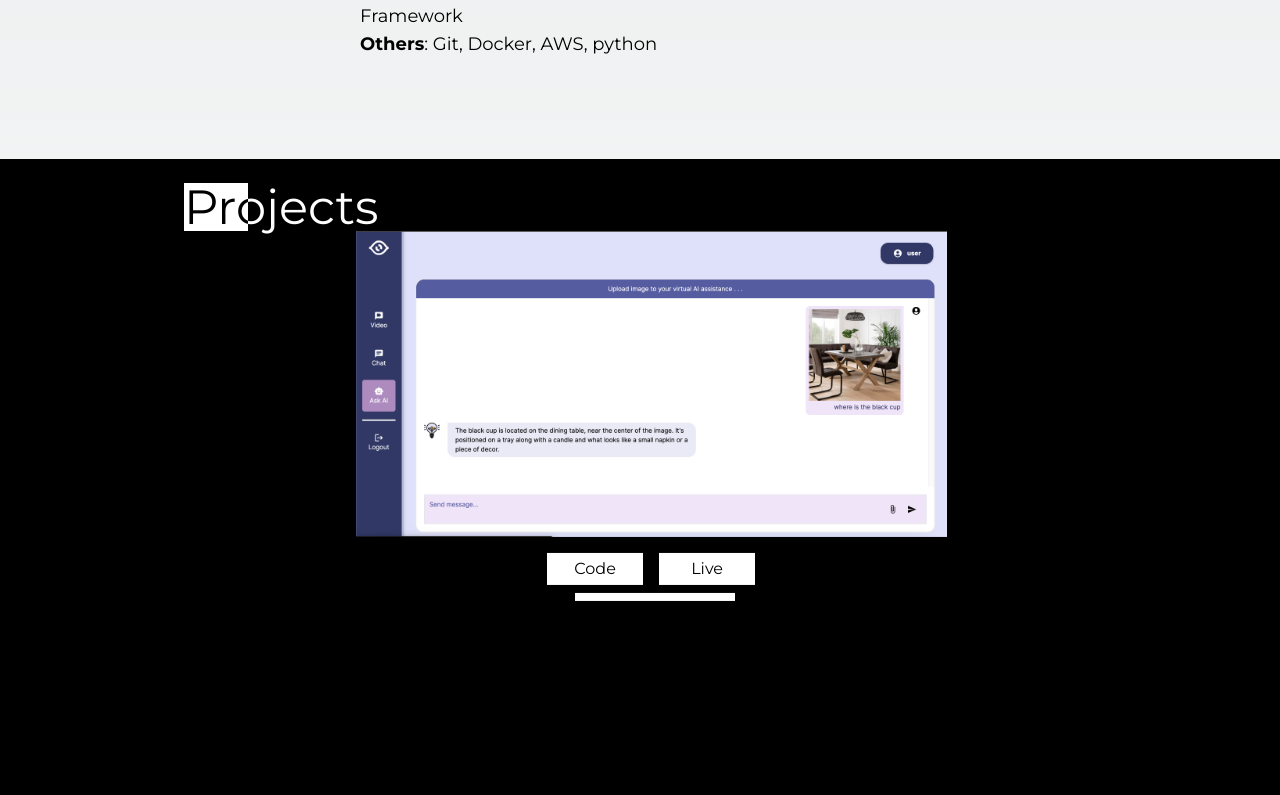
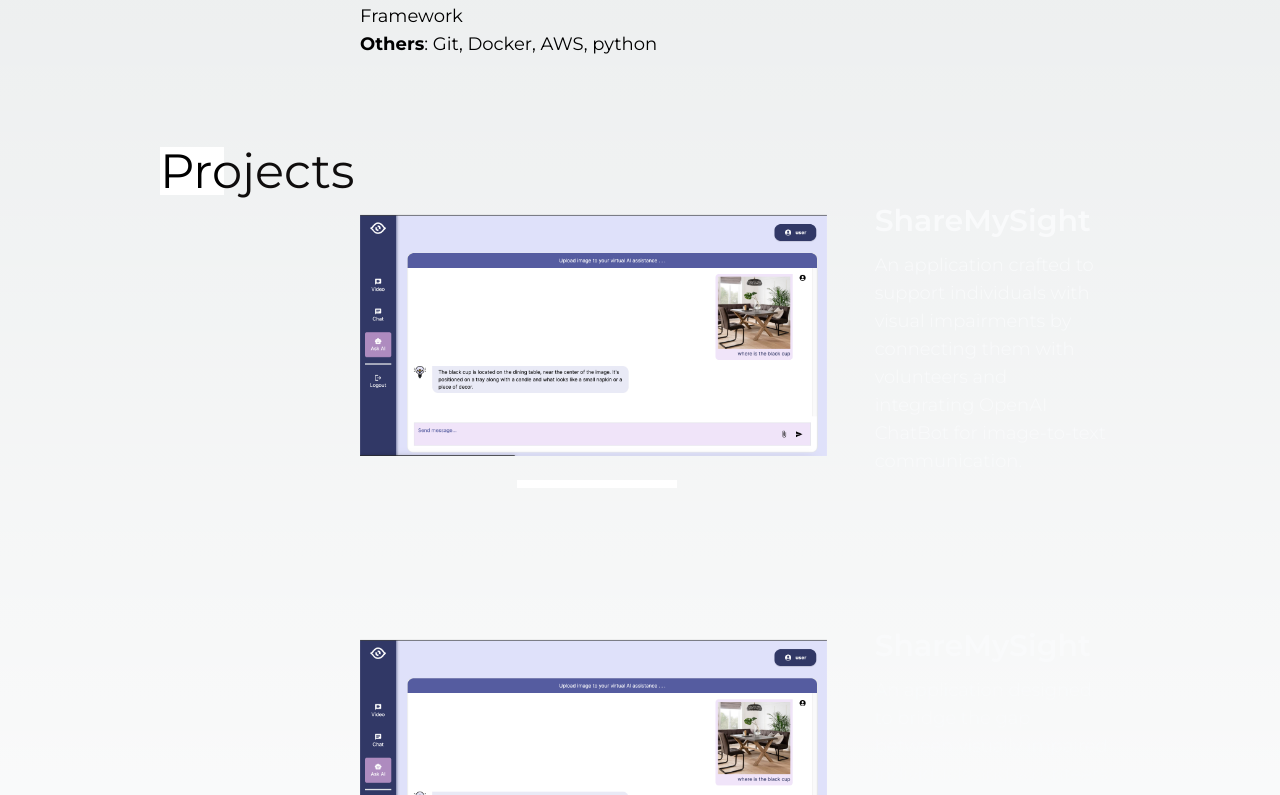
Before and after one commit to BryMat24/Personal-Website-V2, a Next.js app in the folder personal-website/: page / in a window 1280 px wide. Shown: the part 1565-2360 px from the top of the page. Built offline with nearby package versions, Linux system fonts and the light colour scheme.

Commit message:
feat: create projectDisplay component to show projects

```diff
--- a/personal-website/src/components/Project/index.tsx
+++ b/personal-website/src/components/Project/index.tsx
@@ -1,55 +1,27 @@
 import React, { FunctionComponent } from "react";
 import SectionHeading from "../sectionHeading";
+import ProjectDisplay from "./project";
 
-interface ProjectProps {}
-
-const Project: FunctionComponent<ProjectProps> = () => {
+const Project: FunctionComponent = () => {
     return (
-        <section className="bg-black px-8 py-4 pb-24 mt-7 flex flex-col">
-            <div className="md:w-auto md:m-0 lg:w-3/4 lg:m-auto">
+        <section className="flex flex-col mx-8 my-4 mt-7 bg-dark-bg duration-700 md:w-9/12 md:m-auto">
+            <div className="flex my-5 mb-3 lg:mt-0 overflow-hidden bg-dark-bg duration-700 relative py-2">
                 <SectionHeading title="Projects" type="left" />
             </div>
-            <div
-                className="flex flex-col my-12 duration-700 md:flex-col md:m-0 lg:mt-16 lg:w-7/12 lg:m-auto lg:flex-row lg:mb-32"
-                style={{ transform: "translateY(-108.055px) translateZ(0px)" }}
-            >
-                <div className="flex flex-col mb-4 md:w-3/5 md:m-auto md:mt-20 lg:w-10/12 lg:flex-shrink-0 lg:mt-0 lg:mr-12 lg:mb-0">
-                    <button
-                        aria-label="Visit project's website"
-                        className="mb-2 md:my-2"
-                    >
-                        <div className="flex flex-col my-2 md:mt-4">
-                            <div className="lazyload-wrapper">
-                                <img
-                                    className="self-start m-auto project-fallback"
-                                    alt="Screenshot of current project"
-                                    src="ShareMySight.png"
-                                />
-                            </div>
-                        </div>
-                    </button>
-                    <div className="flex justify-center w-full max-w-sm self-center lg:max-w-none">
-                        <a
-                            aria-label="Visit repository on GitHub"
-                            href="https://github.com/randrerd/hacemos-tu-sociedad"
-                            target="_blank"
-                            rel="noreferrer"
-                            className="w-auto flex-grow h-8 bg-white mx-2 max flex flex-col justify-center items-center lg:w-24 lg:h-8 lg:flex-grow-0"
-                        >
-                            Code
-                        </a>
-                        <a
-                            aria-label="Visit project's website"
-                            href="https://hacemostusociedad.com.ar"
-                            target="_blank"
-                            rel="noreferrer"
-                            className="w-auto flex-grow h-8 bg-white mx-2 max flex flex-col justify-center items-center lg:w-24 lg:h-8 lg:flex-grow-0"
-                        >
-                            Live
-                        </a>
-                    </div>
-                    <div className="relative self-center w-48 h-2 mt-2 bg-white lg:ml-2 lg:w-40"></div>
-                </div>
+            <div>
+                <ProjectDisplay
+                    title="ShareMySight"
+                    description="An application crafted to support individuals with visual impairments by connecting them with volunteers and integrating OpenAI ChatBot for image-to-text communication."
+                    imageUrl="ShareMySight.png"
+                />
+                <ProjectDisplay
+                    title="ShareMySight"
+                    description="An application designed to bridge the gap between visually
+                    impaired individuals and volunteers who are eager to assist.
+                    The app leverages voice calls, chat assistance, and a
+                    generative AI to assist them."
+                    imageUrl="ShareMySight.png"
+                />
             </div>
         </section>
     );
--- /dev/null
+++ b/personal-website/src/components/Project/project.tsx
@@ -0,0 +1,48 @@
+import { FunctionComponent } from "react";
+
+interface Props {
+    title: string;
+    description: string;
+    imageUrl: string;
+}
+
+const ProjectDisplay: FunctionComponent<Props> = ({
+    title,
+    description,
+    imageUrl,
+}) => {
+    return (
+        <div
+            className="flex flex-col my-12 duration-700 md:flex-col md:m-0 lg:mt-16 lg:w-7/12 lg:m-auto lg:flex-row lg:mb-32"
+            style={{ transform: "translateY(-108.055px) translateZ(0px)" }}
+        >
+            <div className="flex flex-col mb-4 md:w-3/5 md:m-auto md:mt-20 lg:w-10/12 lg:flex-shrink-0 lg:mt-0 lg:mr-12 lg:mb-0">
+                <button
+                    aria-label="Visit project's website"
+                    className="mb-2 md:my-2"
+                >
+                    <div className="flex flex-col my-2 md:mt-4">
+                        <div className="lazyload-wrapper">
+                            <img
+                                className="self-start m-auto project-fallback object-cover"
+                                alt="Screenshot of current project"
+                                src={imageUrl}
+                            />
+                        </div>
+                    </div>
+                </button>
+                <div className="relative self-center w-48 h-2 mt-2 bg-white lg:ml-2 lg:w-40"></div>
+            </div>
+            <div className="flex flex-col items-start flex-shrink-0 md:w-4/6 md:m-auto md:mt-8 lg:mt-0 lg:w-5/12">
+                <h4 className="text-gray-50 mb-3 font-semibold lg:self-start lg:mt-3 lg:mb-0 text-3xl">
+                    {title}
+                </h4>
+                <p className="text-gray-50 text-lg font-light mt-3">
+                    {description}
+                </p>
+            </div>
+        </div>
+    );
+};
+
+export default ProjectDisplay;
```
